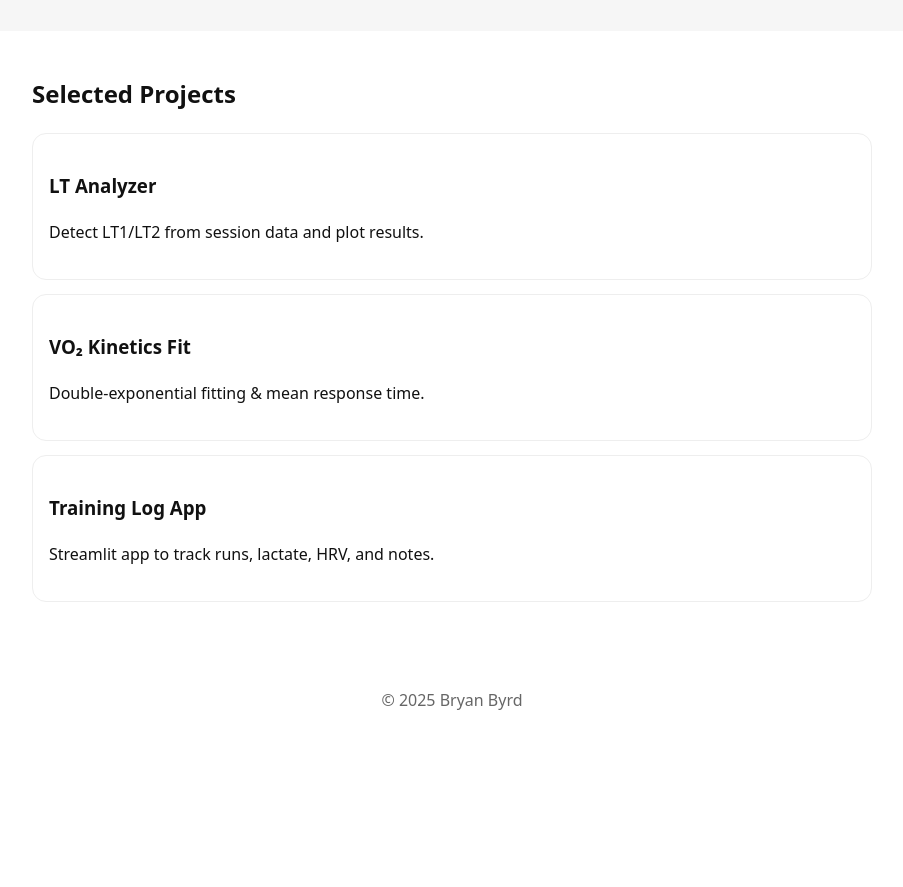
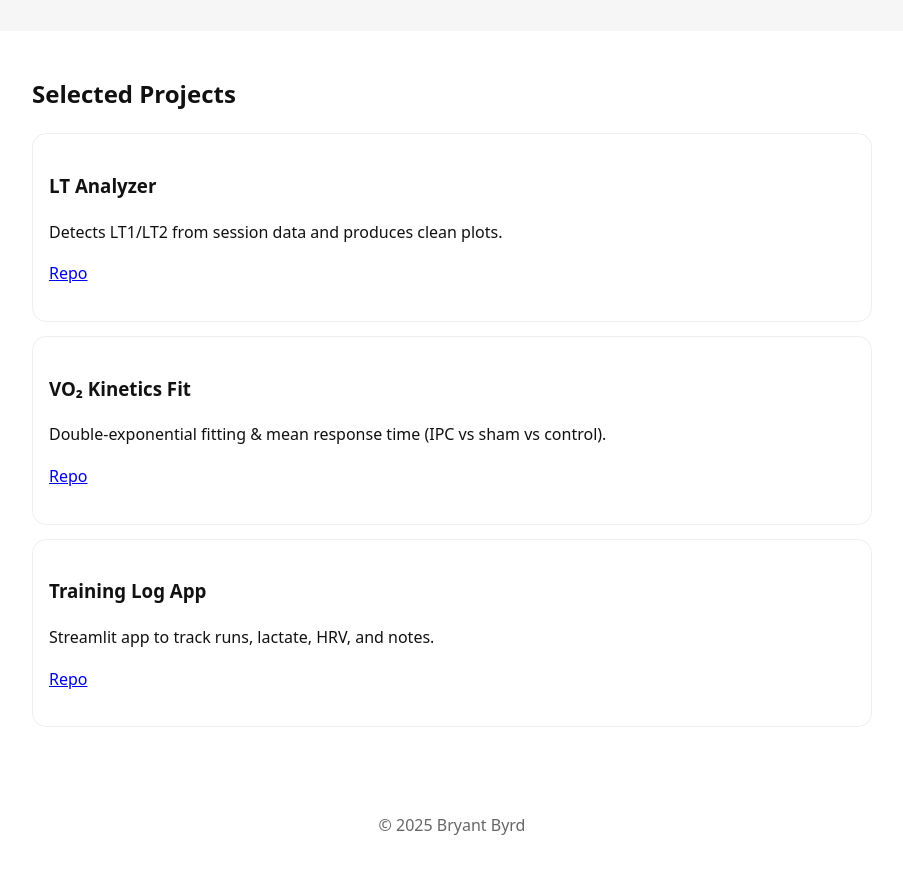
Before and after one commit to bbyrdrun/bbyrdrun.github.io, a plain HTML site: page index.html in a window 1280 px wide. Shown: the part 280-1167 px from the top of the page, without its empty margins (188-1091 px from the left). Before the commit the page ends 1042 px from the top, so only its background shows below. Drawn offline with Linux system fonts and the light colour scheme.

Commit message:
Update index.html

```diff
--- a/index.html
+++ b/index.html
@@ -21,12 +21,27 @@
 </header>
 <main class="wrap">
   <section>
-    <h2>Selected Projects</h2>
-    <div class="card"><h3>LT Analyzer</h3><p>Detect LT1/LT2 from session data and plot results.</p></div>
-    <div class="card"><h3>VO₂ Kinetics Fit</h3><p>Double-exponential fitting & mean response time.</p></div>
-    <div class="card"><h3>Training Log App</h3><p>Streamlit app to track runs, lactate, HRV, and notes.</p></div>
-  </section>
+  <h2>Selected Projects</h2>
+
+  <div class="card">
+    <h3>LT Analyzer</h3>
+    <p>Detects LT1/LT2 from session data and produces clean plots.</p>
+    <p><a href="https://github.com/bbyrdrun/lt-analyzer">Repo</a></p>
+  </div>
+
+  <div class="card">
+    <h3>VO₂ Kinetics Fit</h3>
+    <p>Double-exponential fitting & mean response time (IPC vs sham vs control).</p>
+    <p><a href="https://github.com/bbyrdrun/vo2-kinetics-fit">Repo</a></p>
+  </div>
+
+  <div class="card">
+    <h3>Training Log App</h3>
+    <p>Streamlit app to track runs, lactate, HRV, and notes.</p>
+    <p><a href="https://github.com/bbyrdrun/training-log">Repo</a></p>
+  </div>
+</section>
 </main>
-<footer>© <span id="y"></span> Bryan Byrd</footer>
+<footer>© <span id="y"></span> Bryant Byrd</footer>
 <script>document.getElementById('y').textContent=new Date().getFullYear()</script>
 </html>
```
